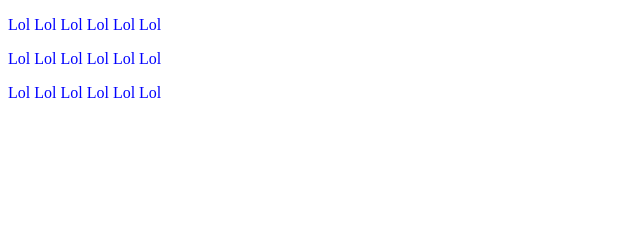
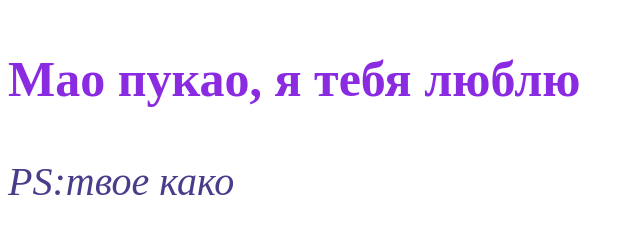
Before and after one commit to ValeriiaMoskalets/Newrepo, a plain HTML site: page index.html in a window 1280 px wide. Shown: the whole page, without its empty margins (0-640 px from the left). Drawn offline with Linux system fonts and the light colour scheme.

Commit message:
first commit

```diff
--- a/index.html
+++ b/index.html
@@ -6,9 +6,8 @@
     <title>Document</title>
     <link rel="stylesheet" href="style.css">
 </head>
-<body>
-    <p>Lol Lol Lol Lol Lol Lol</p>
-    <p>Lol Lol Lol Lol Lol Lol</p>
-    <p>Lol Lol Lol Lol Lol Lol</p>
-</body>
+<header>
+    <p class="p1">Мао пукао, я тебя люблю</p>
+    <p class="p2">PS:твое како</p>
+    </header>
 </html>
--- a/style.css
+++ b/style.css
@@ -1,3 +1,10 @@
-p{
-    color:blue;
+.p1{
+    color:blueviolet;
+    font-size: 50px;
+    font-weight: bold;
 }
+.p2{
+    color: darkslateblue;
+    font-size: 40px;
+    font-style: italic;
+}
```
